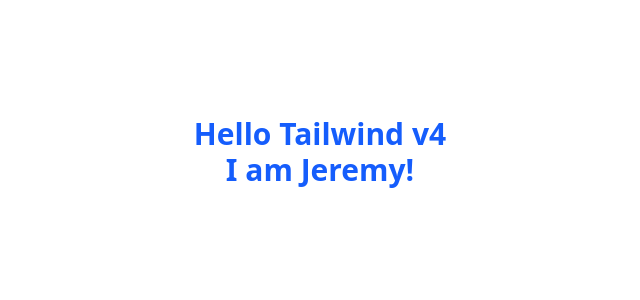
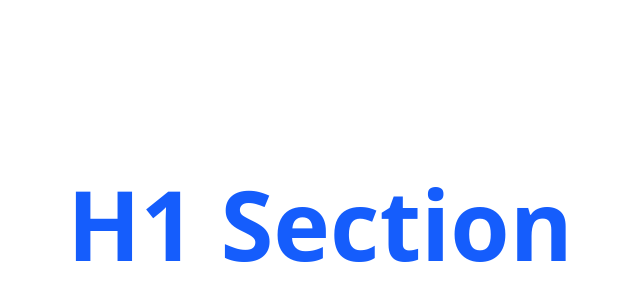
Before and after one commit to Jeremypoh05/my-portfolio, a React (Vite) app: page / in a window 1280 px wide. Shown: the part 248-548 px from the top of the page, without its empty margins (320-960 px from the left). Built offline with nearby package versions, Linux system fonts and the light colour scheme.

Commit message:
Azure Deploying Testing

```diff
--- a/src/App.jsx
+++ b/src/App.jsx
@@ -4,8 +4,23 @@
 
  return (
    <div className="p-10 text-3xl font-bold text-blue-600">
-     Hello Tailwind v4
-     <h2>I am Jeremy!</h2>
+     <main className="max-w-6xl mx-auto px-6">
+       <section id="home" className="min-h-screen flex items-center">
+        <h1>H1 Section</h1>
+       </section>
+
+       <section id="about" className="py-28">
+       </section>
+
+       <section id="experience" className="py-28">
+       </section>
+
+       <section id="projects" className="py-28">
+       </section>
+
+       <section id="contact" className="py-28">
+       </section>
+     </main>
    </div>
  );
 }
```
